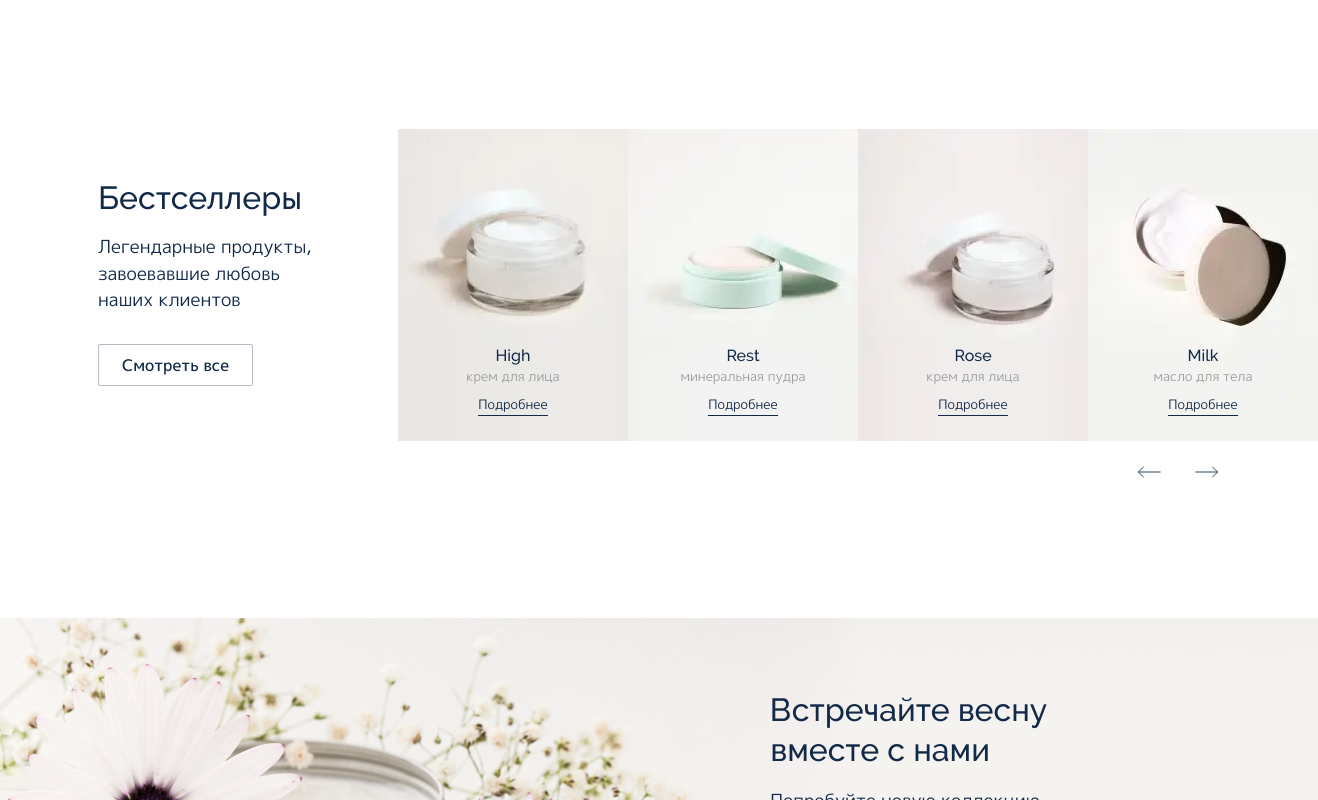
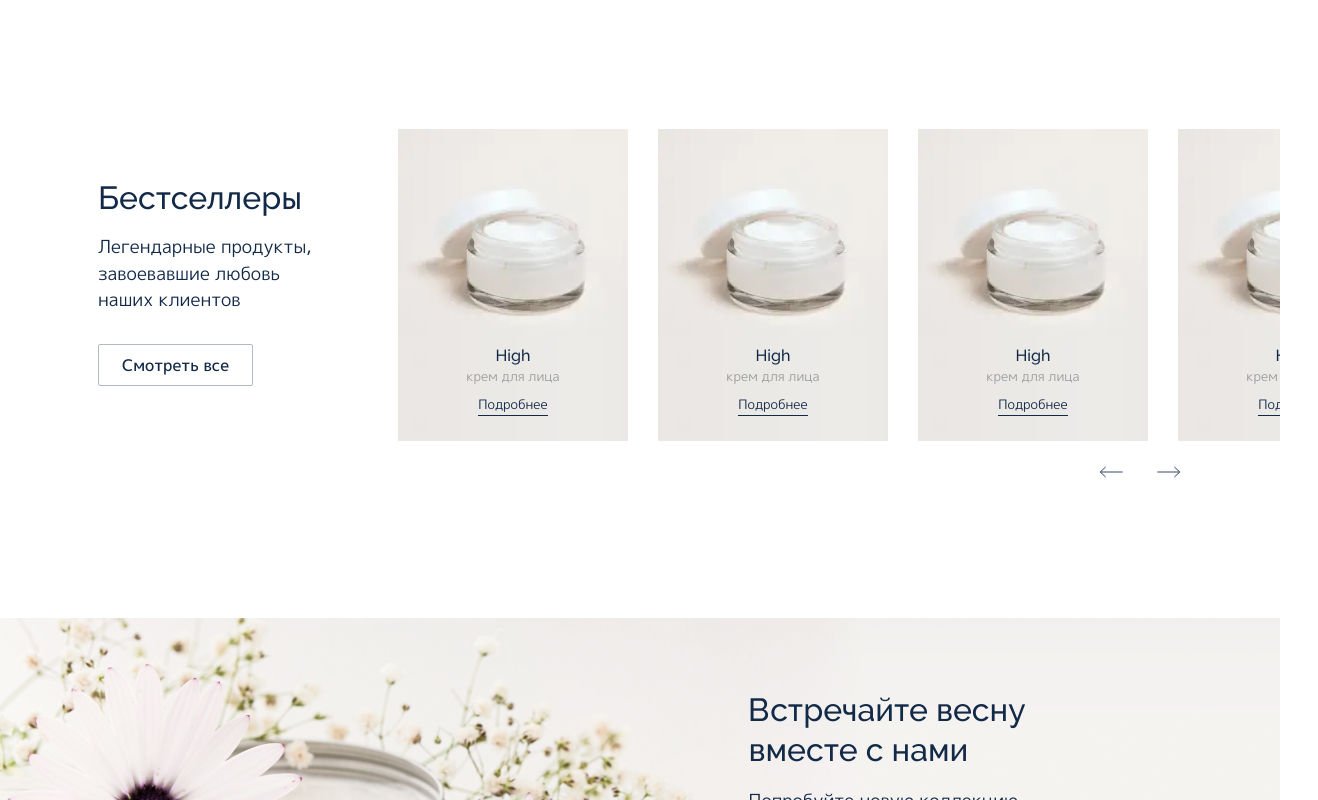
Before and after one commit to KIlnourik/cosmetic-shop, a React (Vite) app: page / in a window 1280 px wide. Shown: the part 660-1460 px from the top of the page, 1318 px wide, since content can reach past the window. Built offline with nearby package versions, Linux system fonts and the light colour scheme; what http-status-codes would draw is missing.

Commit message:
Работает со слайдером Swiper - адаптация под мобильную версию. WIP

```diff
--- a/index.html
+++ b/index.html
@@ -5,7 +5,6 @@
   <meta charset="UTF-8" />
   <meta name="viewport" content="width=device-width, initial-scale=1.0" />
   <link rel="stylesheet" href="/css/normalize.css">
-  <link rel="stylesheet" href="/css/swiper.min.css">
   <link rel="stylesheet" href="/css/style.css">
 </head>
 
@@ -96,9 +95,7 @@
   </div>
   <div id="root"></div>
 
-  <script src="/js/libs/swiper.min.js"></script>
   <script src="/js/libs/svg4everybody.min.js"></script>
-  <script src="/js/main.js"></script>
   <script type="module" src="/src/index.tsx"></script>
 
 </body>
--- a/public/css/style.css
+++ b/public/css/style.css
@@ -773,6 +773,8 @@ picture {
   align-items: center;
   padding-left: 98px;
   overflow: hidden;
+  max-width: 100px;
+  min-width: 100%;
 }
 
 @media (max-width: 1199px) {
@@ -882,8 +884,8 @@ picture {
   flex-direction: column;
   justify-content: flex-end;
   align-items: center;
+  width: 230px;
   height: 312px;
-  width: 230px;
 }
 
 @media (max-width: 767px) {
--- a/src/components/bestsellers/bestsellers.tsx
+++ b/src/components/bestsellers/bestsellers.tsx
@@ -1,5 +1,8 @@
 import { Link } from 'react-router-dom';
 import { AppRoute } from '../../const';
+import { Swiper, SwiperSlide } from 'swiper/react';
+import { Navigation } from 'swiper/modules';
+import 'swiper/swiper-bundle.css'
 
 function Bestsellers(): JSX.Element {
   return (
@@ -11,9 +14,32 @@ function Bestsellers(): JSX.Element {
           Смотреть все
         </Link>
       </div>
-    <div className="best-sellers__slider slider swiper-container">
-      <div className="swiper-wrapper slider__wrapper">
-        <div className="swiper-slide slider__item product-card">
+
+      {/* <div className="best-sellers__slider slider swiper-container"> */}
+      <Swiper
+        init
+        className='best-sellers__slider slider swiper-container'
+        modules={[Navigation]}
+        navigation={{
+          nextEl: `.slider__button_next`,
+          prevEl: `.slider__button_prev`,
+        }}
+        slidesPerView={4}
+        spaceBetween={30}
+        loop
+        updateOnWindowResize
+        breakpoints={{
+          320: {
+            width: 970
+          },
+          768: {
+            width: 1010
+          }
+        }}
+      >
+        <div className="slider__wrapper">
+          <SwiperSlide>
+            <div className="slider__item product-card">
               <picture>
                 <source type="image/webp" srcSet="img/cream-high@1x.webp 1x, img/cream-high@2x.webp 2x" />
                 <source type="image/jpeg" srcSet="img/cream-high@1x.jpg 1x, img/cream-high@2x.jpg 2x" />
@@ -24,40 +50,87 @@ function Bestsellers(): JSX.Element {
               <p className="product-card__description">крем для лица</p>
               <Link className="product-card__link" to="#" aria-label="Подробнее">Подробнее</Link>
             </div>
-        <div className="swiper-slide slider__item product-card">
+          </SwiperSlide>
+          <SwiperSlide>
+            <div className="slider__item product-card">
               <picture>
-            <source type="image/webp" srcSet="img/cream-rest@1x.webp 1x, img/cream-rest@2x.webp 2x" />
-            <source type="image/jpeg" srcSet="img/cream-rest@1x.jpg 1x, img/cream-rest@2x.jpg 2x" /><img
-              className="product-card__image" src="img/cream-rest@1x.jpg" alt="Rest - минеральная пудра" height="312"
-              width="230" />
+                <source type="image/webp" srcSet="img/cream-high@1x.webp 1x, img/cream-high@2x.webp 2x" />
+                <source type="image/jpeg" srcSet="img/cream-high@1x.jpg 1x, img/cream-high@2x.jpg 2x" />
+                <img
+                  className="product-card__image" src="img/cream-high@1x.jpg" alt="High - крем для лица" height="312" width="230" />
               </picture>
-          <h3 className="product-card__title">Rest</h3>
-          <p className="product-card__description">минеральная пудра</p><a className="product-card__link" href="#"
-            aria-label="Подробнее">Подробнее</a>
+              <h3 className="product-card__title">High</h3>
+              <p className="product-card__description">крем для лица</p>
+              <Link className="product-card__link" to="#" aria-label="Подробнее">Подробнее</Link>
             </div>
-        <div className="swiper-slide slider__item product-card">
+          </SwiperSlide>
+          <SwiperSlide>
+            <div className="slider__item product-card">
               <picture>
-            <source type="image/webp" srcSet="img/cream-rose@1x.webp 1x, img/cream-rose@2x.webp 2x" />
-            <source type="image/jpeg" srcSet="img/cream-rose@1x.jpg 1x, img/cream-rose@2x.jpg 2x" /><img
-              className="product-card__image" src="img/cream-rose@1x.jpg" alt="Rose - крем для лица" height="312"
-              width="230" />
+                <source type="image/webp" srcSet="img/cream-high@1x.webp 1x, img/cream-high@2x.webp 2x" />
+                <source type="image/jpeg" srcSet="img/cream-high@1x.jpg 1x, img/cream-high@2x.jpg 2x" />
+                <img
+                  className="product-card__image" src="img/cream-high@1x.jpg" alt="High - крем для лица" height="312" width="230" />
               </picture>
-          <h3 className="product-card__title">Rose</h3>
-          <p className="product-card__description">крем для лица</p><a className="product-card__link" href="card.html"
-            aria-label="Подробнее">Подробнее</a>
+              <h3 className="product-card__title">High</h3>
+              <p className="product-card__description">крем для лица</p>
+              <Link className="product-card__link" to="#" aria-label="Подробнее">Подробнее</Link>
             </div>
-        <div className="swiper-slide slider__item product-card">
+          </SwiperSlide>
+          <SwiperSlide>
+            <div className="slider__item product-card">
               <picture>
-            <source type="image/webp" srcSet="img/cream-milk@1x.webp 1x, img/cream-milk@2x.webp 2x" />
-            <source type="image/jpeg" srcSet="img/cream-milk@1x.jpg 1x, img/cream-milk@2x.jpg 2x" /><img
-              className="product-card__image" src="img/cream-milk@1x.jpg" alt="Milk - масло для тела" height="312"
-              width="230" />
+                <source type="image/webp" srcSet="img/cream-high@1x.webp 1x, img/cream-high@2x.webp 2x" />
+                <source type="image/jpeg" srcSet="img/cream-high@1x.jpg 1x, img/cream-high@2x.jpg 2x" />
+                <img
+                  className="product-card__image" src="img/cream-high@1x.jpg" alt="High - крем для лица" height="312" width="230" />
               </picture>
-          <h3 className="product-card__title">Milk</h3>
-          <p className="product-card__description">масло для тела</p><a className="product-card__link" href="#"
-            aria-label="Подробнее">Подробнее</a>
+              <h3 className="product-card__title">High</h3>
+              <p className="product-card__description">крем для лица</p>
+              <Link className="product-card__link" to="#" aria-label="Подробнее">Подробнее</Link>
             </div>
+          </SwiperSlide>
+          <SwiperSlide>
+            <div className="slider__item product-card">
+              <picture>
+                <source type="image/webp" srcSet="img/cream-high@1x.webp 1x, img/cream-high@2x.webp 2x" />
+                <source type="image/jpeg" srcSet="img/cream-high@1x.jpg 1x, img/cream-high@2x.jpg 2x" />
+                <img
+                  className="product-card__image" src="img/cream-high@1x.jpg" alt="High - крем для лица" height="312" width="230" />
+              </picture>
+              <h3 className="product-card__title">High</h3>
+              <p className="product-card__description">крем для лица</p>
+              <Link className="product-card__link" to="#" aria-label="Подробнее">Подробнее</Link>
             </div>
+          </SwiperSlide>
+          <SwiperSlide>
+            <div className="slider__item product-card">
+              <picture>
+                <source type="image/webp" srcSet="img/cream-high@1x.webp 1x, img/cream-high@2x.webp 2x" />
+                <source type="image/jpeg" srcSet="img/cream-high@1x.jpg 1x, img/cream-high@2x.jpg 2x" />
+                <img
+                  className="product-card__image" src="img/cream-high@1x.jpg" alt="High - крем для лица" height="312" width="230" />
+              </picture>
+              <h3 className="product-card__title">High</h3>
+              <p className="product-card__description">крем для лица</p>
+              <Link className="product-card__link" to="#" aria-label="Подробнее">Подробнее</Link>
+            </div>
+          </SwiperSlide>
+          <SwiperSlide>
+            <div className="slider__item product-card">
+              <picture>
+                <source type="image/webp" srcSet="img/cream-high@1x.webp 1x, img/cream-high@2x.webp 2x" />
+                <source type="image/jpeg" srcSet="img/cream-high@1x.jpg 1x, img/cream-high@2x.jpg 2x" />
+                <img
+                  className="product-card__image" src="img/cream-high@1x.jpg" alt="High - крем для лица" height="312" width="230" />
+              </picture>
+              <h3 className="product-card__title">High</h3>
+              <p className="product-card__description">крем для лица</p>
+              <Link className="product-card__link" to="#" aria-label="Подробнее">Подробнее</Link>
+            </div>
+          </SwiperSlide>
+        </div>
+
         <div className="slider__button-container">
           <div className="slider__button slider__button_prev">
             <svg className="slider-icon" height="12" width="26">
@@ -70,8 +143,10 @@ function Bestsellers(): JSX.Element {
             </svg>
           </div>
         </div>
-    </div><a className="best-sellers__link best-sellers__link_mobile button" href="#" aria-label="Смотреть все">Смотреть все</a>
-  </section>
+      </Swiper>
+      {/* </div> */}
+      <a className="best-sellers__link best-sellers__link_mobile button" href="#" aria-label="Смотреть все">Смотреть все</a>
+    </section >
   )
 }
 
```
Also changed, not shown: package.json (+7 -6 lines), 1 other file (tests, documents, lock files or other folders). Lines whose indentation alone changed are shown as unchanged.
